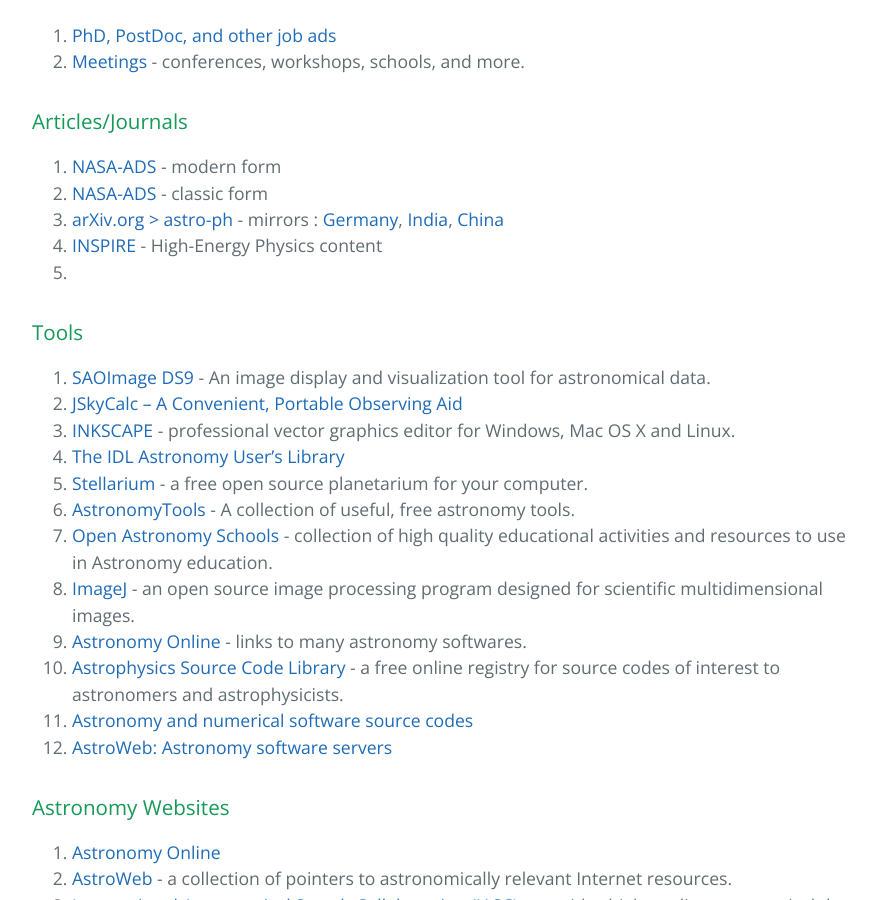
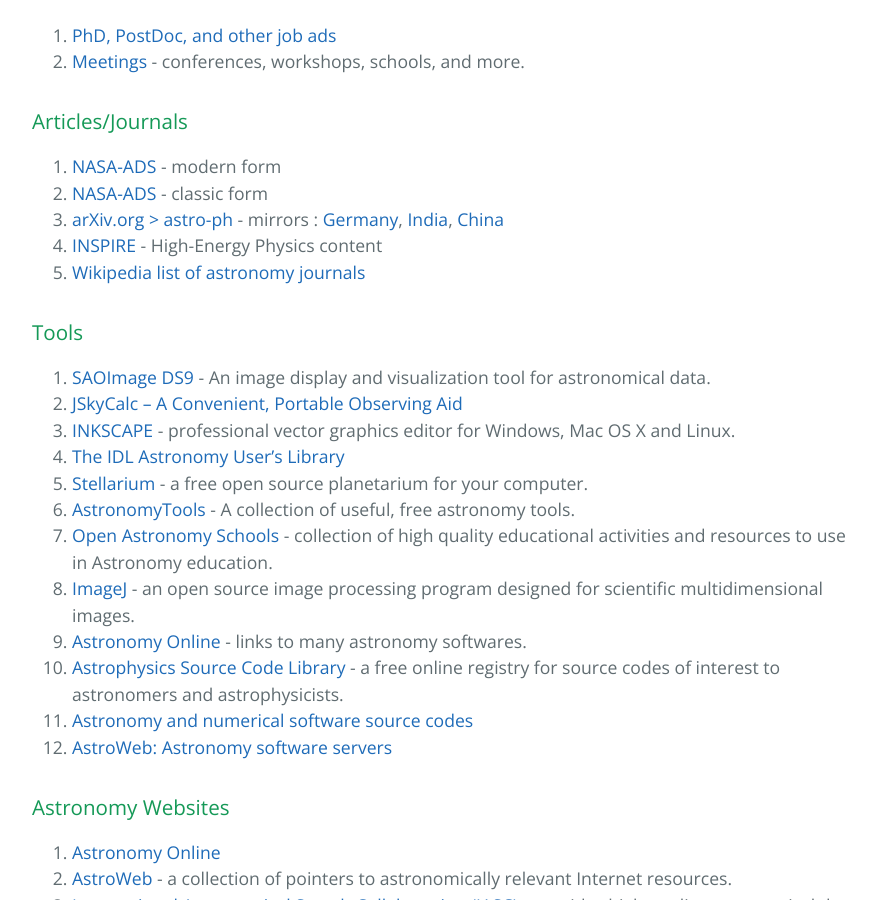
Before and after one commit to kalyanradhakrishnan/Astronomy-In-India, a Jekyll site: the page built from index.md, in a window 1280 px wide and 900 px high, scrolled down 1203 px. Shown: the whole window, without its empty margins (192-1068 px from the left). Built offline with Jekyll 4.4.1, drawn with Linux system fonts in a browser that asks for light colours.

Commit message:
Update index.md

```diff
--- a/index.md
+++ b/index.md
@@ -38,7 +38,7 @@
 2. [NASA-ADS](https://ui.adsabs.harvard.edu/classic-form) - classic form
 3. [arXiv.org > astro-ph](https://arxiv.org/archive/astro-ph) - mirrors : [Germany](http://de.arxiv.org), [India](http://in.arxiv.org), [China](http://arxivsi.las.ac.cn/home.htm;jsessionid=824B7F9CED8C85D0B8C65ACE4384AFA3)
 4. [INSPIRE](https://inspirehep.net) - High-Energy Physics content
-5.
+5. [Wikipedia list of astronomy journals](https://en.wikipedia.org/wiki/List_of_astronomy_journals)
 
 
 ### Tools
```
